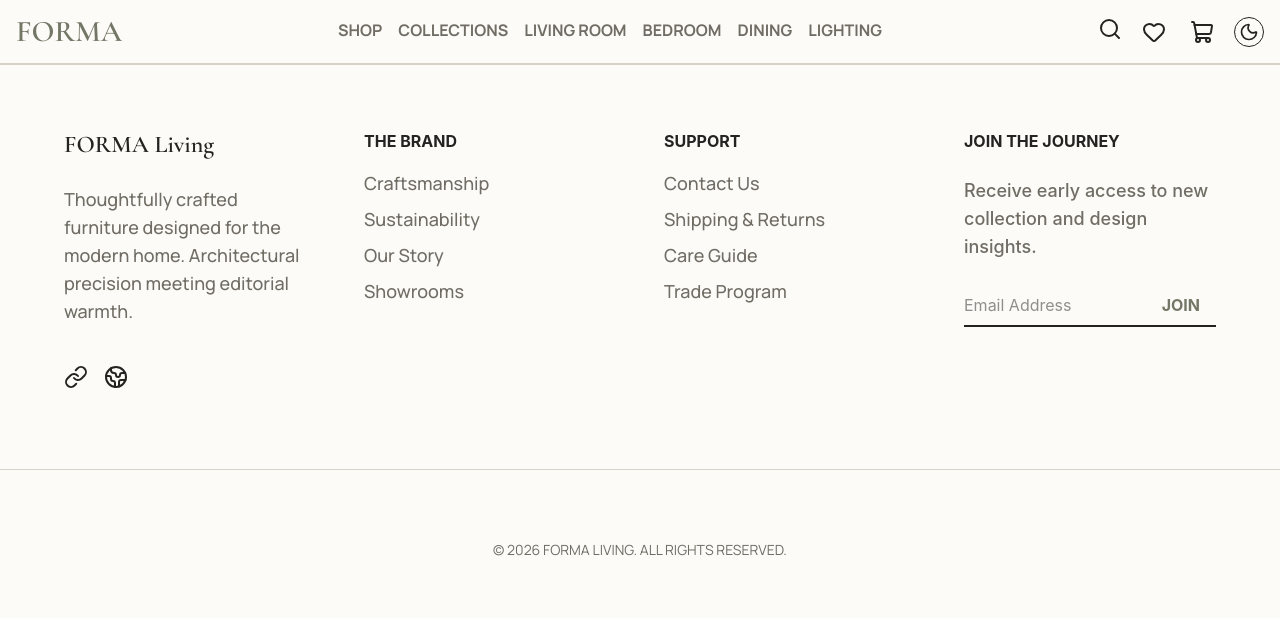
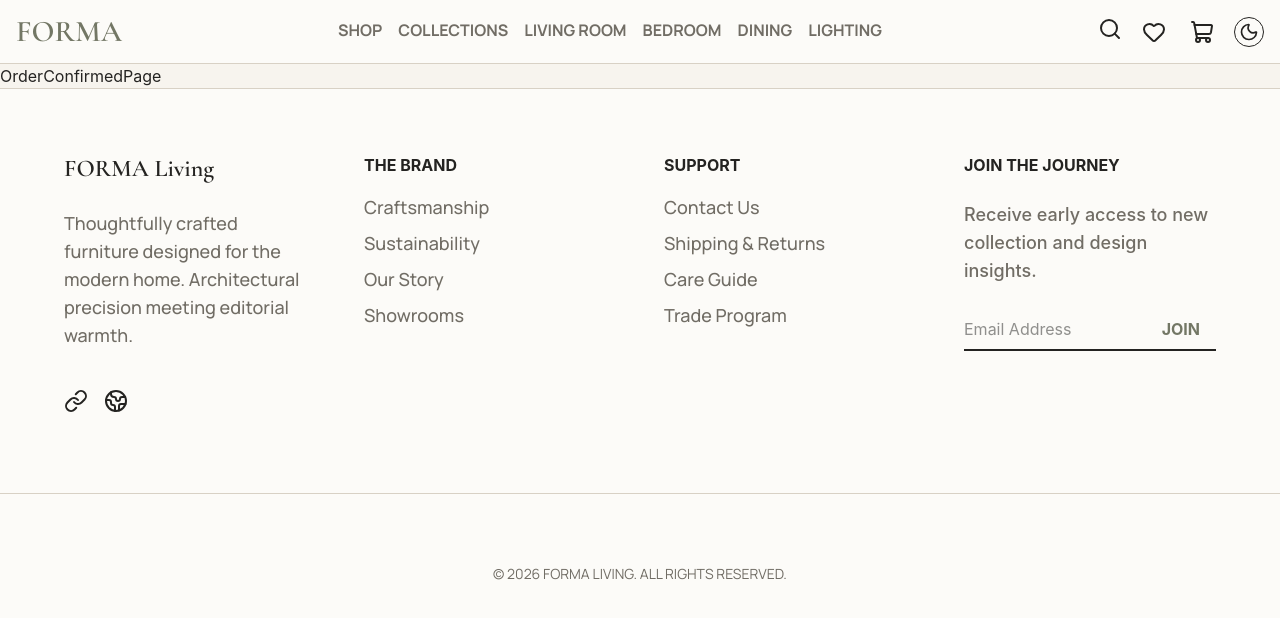
Before and after one commit to Puneetkumarboinpally/Forma, a React (Vite) app: page /order-confirmed in a window 1280 px wide. Shown: the top 618 px of the page. Built offline with nearby package versions, Linux system fonts and the light colour scheme.

Commit message:
order comfirmed page created

```diff
--- a/src/App.tsx
+++ b/src/App.tsx
@@ -10,6 +10,7 @@ import CollectionPage from "./pages/CollectionPage";
 import ProductDetailsPage from "./pages/ProductDetailsPage";
 import WishlistPage from "./pages/WishlistPage";
 import CartPage from "./pages/CartPage";
+import OrderConfirmedPage from "./pages/OrderConfirmedPage";
 
 const App = () => {
   return (
@@ -24,7 +25,7 @@ const App = () => {
         <Route path="/lighting" element={<LightingPage />} />
         <Route path="/wishlist" element={<WishlistPage />} />
         <Route path="/cart" element={<CartPage />} />
-
+        <Route path="/order-confirmed" element={<OrderConfirmedPage />} />
         <Route
           path="/product-details-page/:id"
           element={<ProductDetailsPage />}
--- a/src/components/TotalSection.tsx
+++ b/src/components/TotalSection.tsx
@@ -2,7 +2,7 @@ import { BadgeCheck, LockKeyhole, RefreshCw, Truck } from "lucide-react";
 import { useCartStore } from "../store/cartStore";
 
 const TotalSection = () => {
-  const { cart } = useCartStore();
+  const { cart, resetCart } = useCartStore();
 
   const subTotal = cart.reduce(
     (total, item) => total + item.product.price * item.quantity,
@@ -44,6 +44,7 @@ const TotalSection = () => {
             Taxes included. Delivery calculated at checkout.
           </p>
           <button
+            onClick={() => resetCart()}
             className="flex justify-center
             items-center w-full py-3
           bg-accent text-accent-foreground text-lg
--- /dev/null
+++ b/src/pages/OrderConfirmedPage.tsx
@@ -0,0 +1,7 @@
+const OrderConfirmedPage = () => {
+  return (
+    <div>OrderConfirmedPage</div>
+  )
+}
+
+export default OrderConfirmedPage
--- a/src/store/cartStore.ts
+++ b/src/store/cartStore.ts
@@ -1,6 +1,7 @@
 import { create } from "zustand";
 import type { FurnitureProduct } from "../data/products";
 import { persist } from "zustand/middleware";
+import { Car } from "lucide-react";
 
 type CartItem = {
   product: FurnitureProduct;
@@ -11,6 +12,7 @@ type CartState = {
   cart: CartItem[];
   addToCart: (product: FurnitureProduct) => void;
   removeFromCart: (id: string) => void;
+  resetCart: () => void;
   increaseQuantity: (id: string) => void;
   decreaseQuantity: (id: string) => void;
 };
@@ -42,6 +44,7 @@ export const useCartStore = create<CartState>()(
         set((state) => ({
           cart: state.cart.filter((item) => item.product.id !== id),
         })),
+      resetCart: () => set({ cart: [] }),
       increaseQuantity: (id) =>
         set((state) => ({
           cart: state.cart.map((item) =>
```
